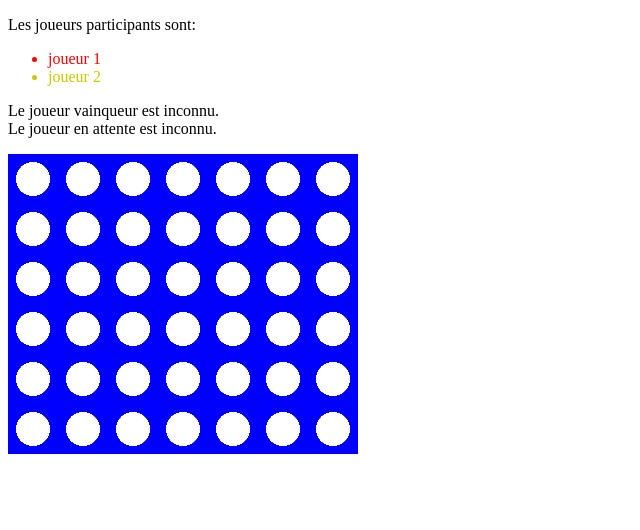
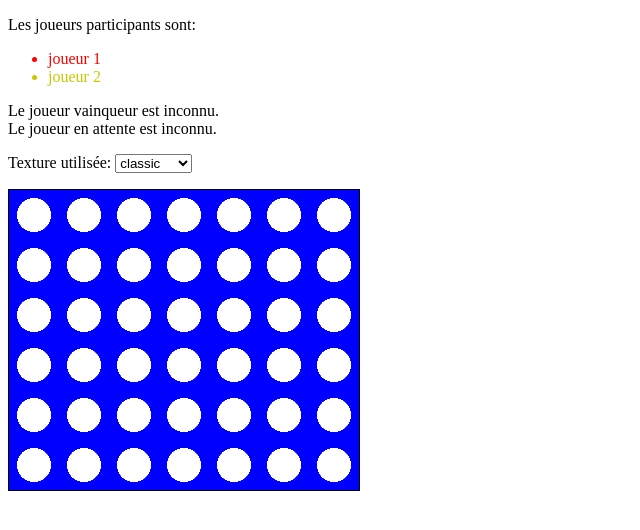
Before and after one commit to patate-douce-production/connect_4, a plain HTML site: page index.html in a window 1280 px wide. Shown: the whole page, without its empty margins (0-640 px from the left). Drawn offline with Linux system fonts and the light colour scheme.

Commit message:
Ajout du thème Minecraft
- La texture Minecraft est ajoutée
- L'affichage accepte desormais toutes les dimensions de textures
- element <select> permettant de choisir une texture en pleine partie.

```diff
--- a/index.html
+++ b/index.html
@@ -12,8 +12,15 @@
 				Le joueur vainqueur est <span class=winner >inconnu</span>.<br>
 				Le joueur en attente est <span class=player_await >inconnu</span>.
 			</p>
+            <p>
+                <label for="theme_select">Texture utilisée: </label>
+                <select id="theme_select">
+                    <option selected>classic</option>
+                    <option>minecraft</option>
+                </select>
+            </p>
 		</div>
-		<canvas id=cvs width=350 height=300>
+		<canvas id=cvs width=350 height=300 style="border: 1px solid black;">
 			Votre navigateur ne supporte pas HTML5. Veuillez le mettre à jour afin de pouvoir afficher cette page dans son intégralité.
 		</canvas>
 	</body>
@@ -22,6 +29,8 @@
         // On charge les différentes textures
         connect_4.textures['classic'] = new Image();
         connect_4.textures['classic'].src = 'img/classic.png';
+        connect_4.textures['minecraft'] = new Image();
+        connect_4.textures['minecraft'].src = 'img/minecraft.png';
 
         // On charge les différents élements de la page.
         window.onload = function(){
@@ -38,6 +47,9 @@
 	        // Le joueur attendu
             connect_4.DOM.player_await = document.getElementsByClassName('player_await');
 
+            // Le thème selectionné
+            connect_4.DOM.theme_select = document.getElementById('theme_select');
+
 	        // console.log(connect_4.elems);
 	        connect_4.start();
         }
--- a/js/connect_4.js
+++ b/js/connect_4.js
@@ -11,7 +11,7 @@ class Piece{
 		this.rayon = rayon;
 	}
     draw(ctx, texture) {
-        ctx.drawImage(texture, this.player.IDColor * 50, 300, 50, 50, this.pos_aff.x-50/2, this.pos_aff.y-50/2, 50, 50);
+        ctx.drawImage(texture, this.player.IDColor * texture.width / 7, texture.height / 13 * 6, texture.width /7 , texture.height / 13, this.pos_aff.x-50/2, this.pos_aff.y-50/2, 50, 50);
 	}
     update() {
         if (this.player == null || (this.pos_aff.x == this.pos_math.x && this.pos_aff.y == this.pos_math.y))
@@ -62,7 +62,7 @@ class Grid{
     draw(ctx) {
         var texture = connect_4.textures[this.IDTexture];
         // image de fond
-        ctx.drawImage(texture, 0, 0, 350, 300, 0, 350, 300, 350);
+        ctx.drawImage(texture, 0, texture.height / 13 * 7, texture.width, texture.height/13*6, 0, 0, 350, 300);
         for (let i = 0; i < this.pieces.length; i++) {
             let colone = this.pieces[i];
             for (let j = 0; j < colone.length; j++) {
@@ -72,7 +72,7 @@ class Grid{
             }
         }
         // plateau a l'avant
-        ctx.drawImage(texture, 0, 0, 350, 300, 0, 0  , 350, 300);
+        ctx.drawImage(texture, 0, 0, texture.width, texture.height / 13 * 6, 0, 0  , 350, 300);
 		if(this.winner!=0){
 			ctx.font = this.dim.x/10+'px Trebuchet MS';
 			var msg = 'Le '+this.winner.name+' a gagné !';
@@ -366,5 +366,11 @@ var connect_4 = {
             grid.play(grid.players[grid.player_await], parseInt((e.clientX - element_rect.left) * 7 / element_rect.width));
             return false;
         })
+
+        this.DOM.theme_select.addEventListener('input', function (e) {
+            console.log(e.target);
+            connect_4.grid.IDTexture = e.target.selectedOptions[0].innerHTML;
+            connect_4.draw();
+        })
 	}
 }
```
Also changed, not shown: img/minecraft.png (added).
